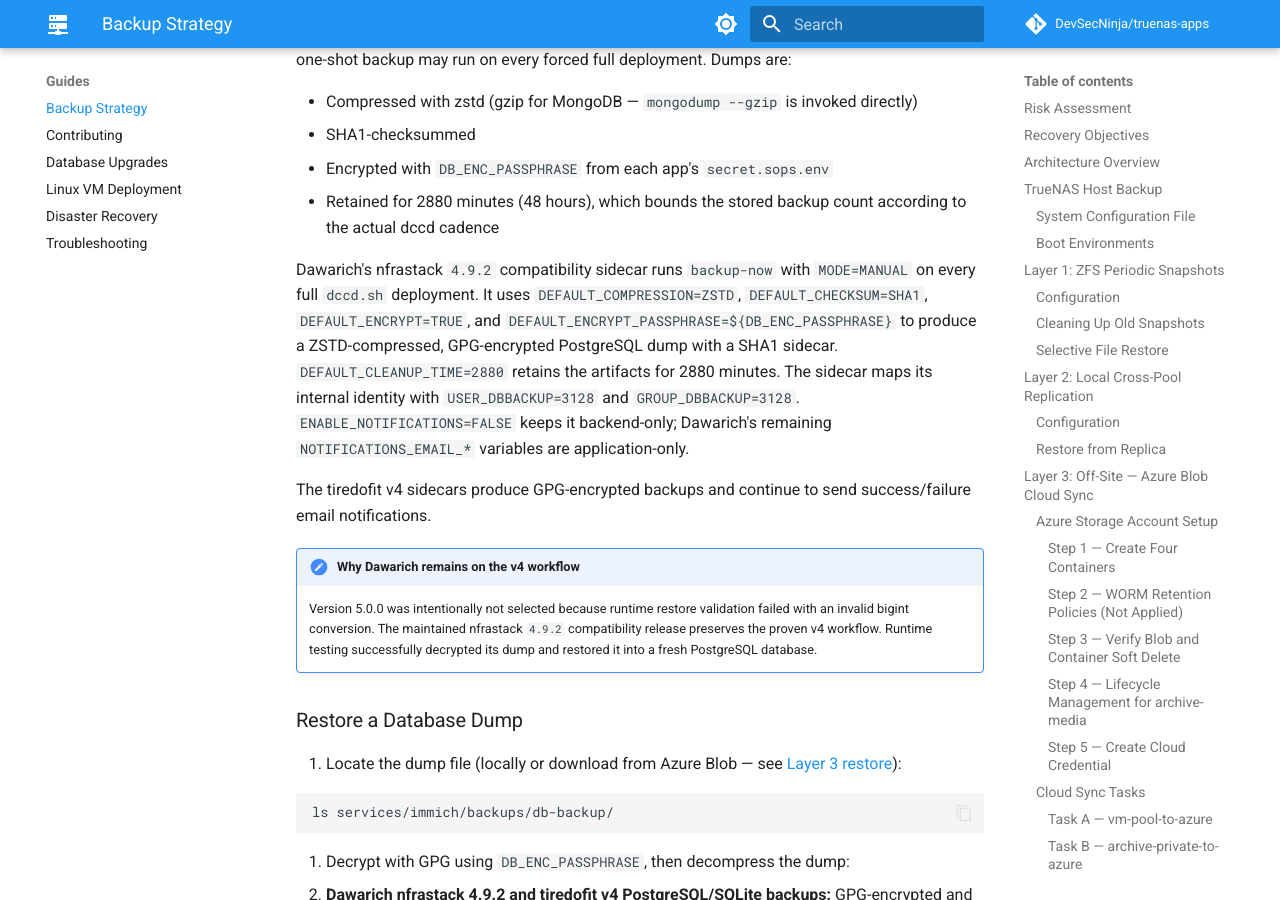
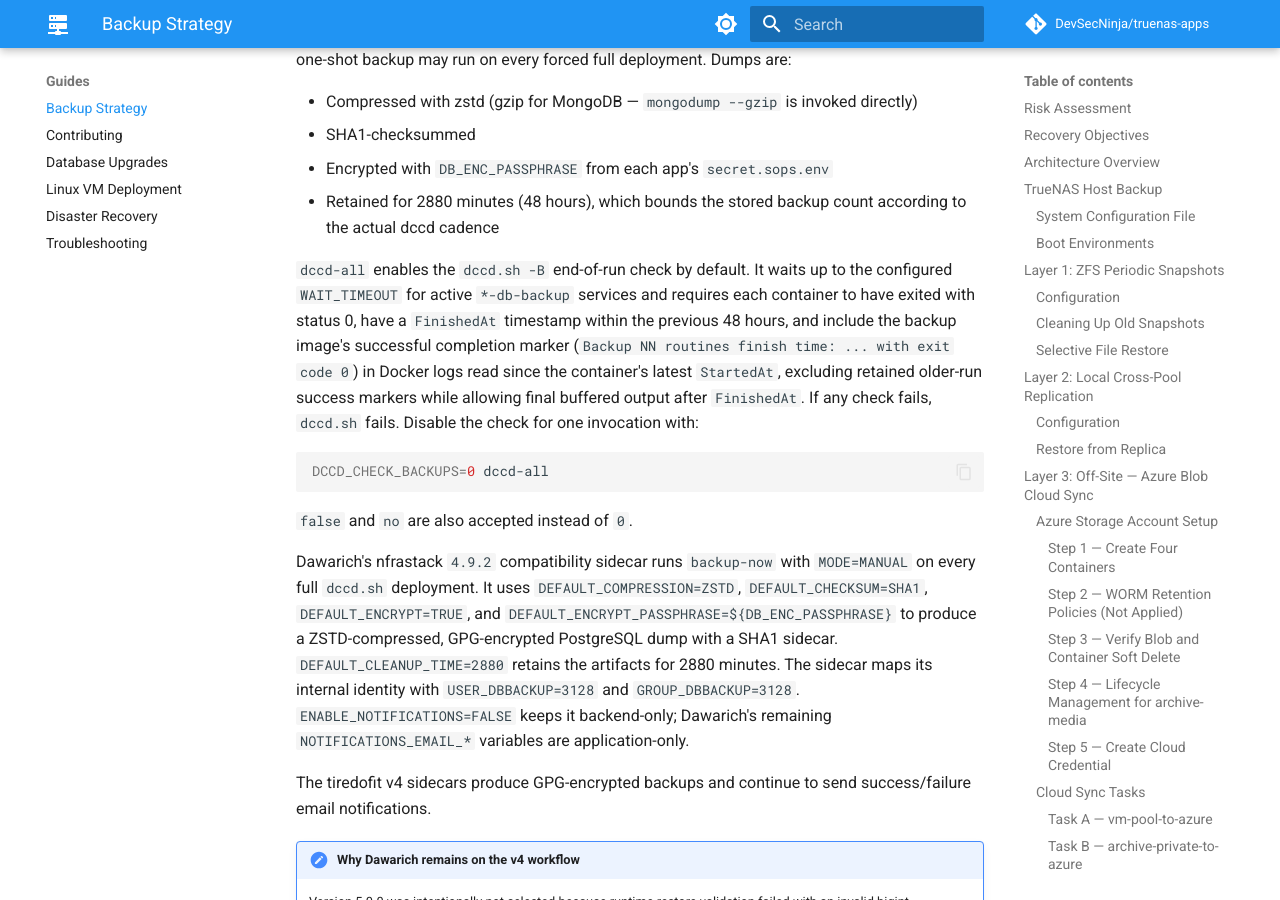
Before and after one commit to DevSecNinja/truenas-apps, an MkDocs documentation site: the page built from docs/BACKUP.md, in a window 1280 px wide and 900 px high, scrolled down 22654 px. Built offline with MkDocs 1.6.1 and Material for MkDocs 9.7.7, drawn with Linux system fonts in a browser that asks for light colours; comment, search, counter and statistics services are not loaded.

Commit message:
feat(dccd): verify recent database backups
Co-authored-by: Copilot App <223556219+Copilot@users.noreply.github.com>

````diff
--- a/docs/BACKUP.md
+++ b/docs/BACKUP.md
@@ -695,6 +695,22 @@ forced full deployment. Dumps are:
 - Retained for 2880 minutes (48 hours), which bounds the stored backup count
   according to the actual dccd cadence
 
+`dccd-all` enables the `dccd.sh -B` end-of-run check by default. It waits up to
+the configured `WAIT_TIMEOUT` for active `*-db-backup` services and requires
+each container to have exited with status 0, have a `FinishedAt` timestamp
+within the previous 48 hours, and include the backup image's successful
+completion marker (`Backup NN routines finish time: ... with exit code 0`) in
+Docker logs read since the container's latest `StartedAt`, excluding retained
+older-run success markers while allowing final buffered output after
+`FinishedAt`. If any check fails, `dccd.sh` fails. Disable the check for one
+invocation with:
+
+```sh
+DCCD_CHECK_BACKUPS=0 dccd-all
+```
+
+`false` and `no` are also accepted instead of `0`.
+
 Dawarich's nfrastack `4.9.2` compatibility sidecar runs `backup-now` with
 `MODE=MANUAL` on every full `dccd.sh` deployment. It uses
 `DEFAULT_COMPRESSION=ZSTD`, `DEFAULT_CHECKSUM=SHA1`,
````
Also changed, not shown: 4 other files.
